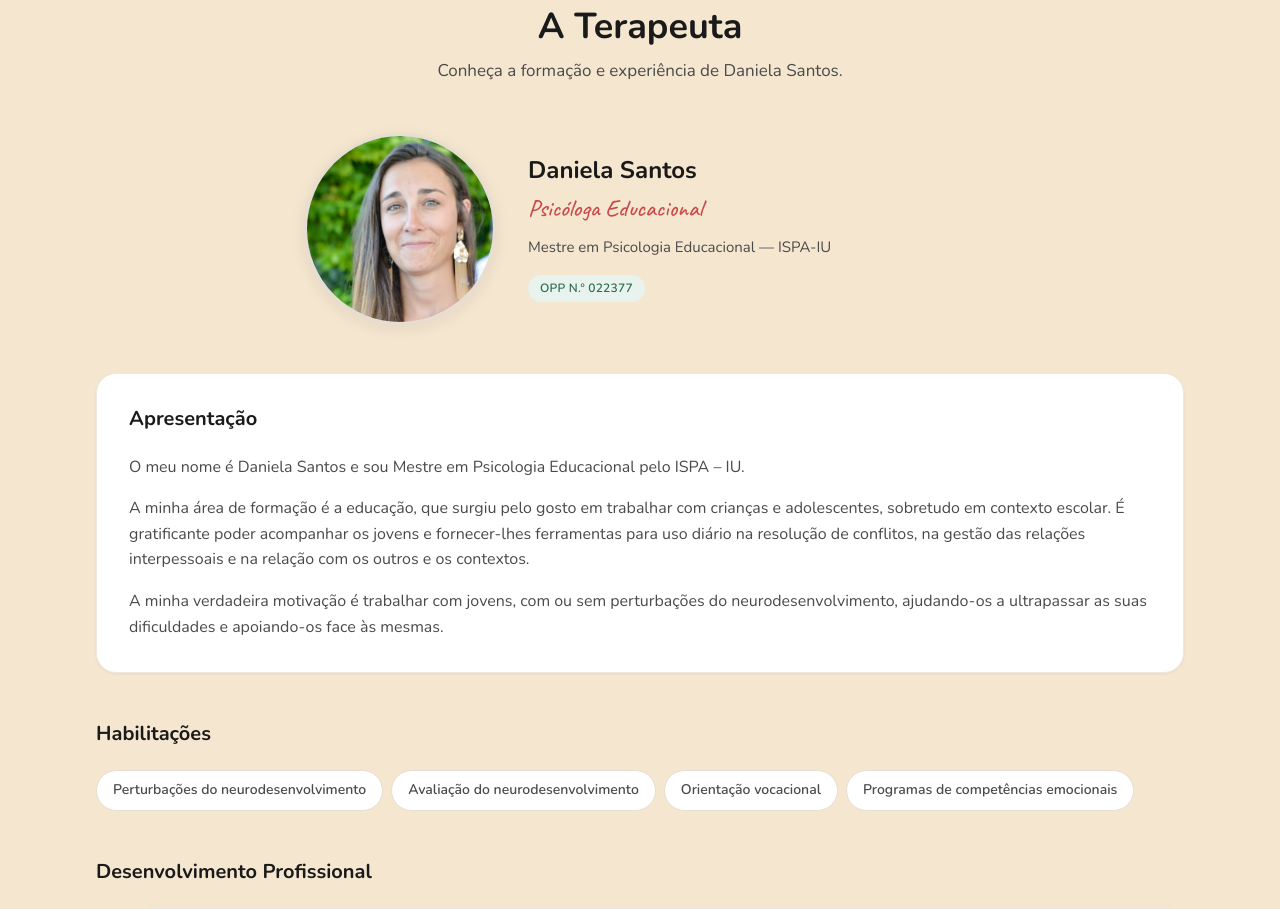
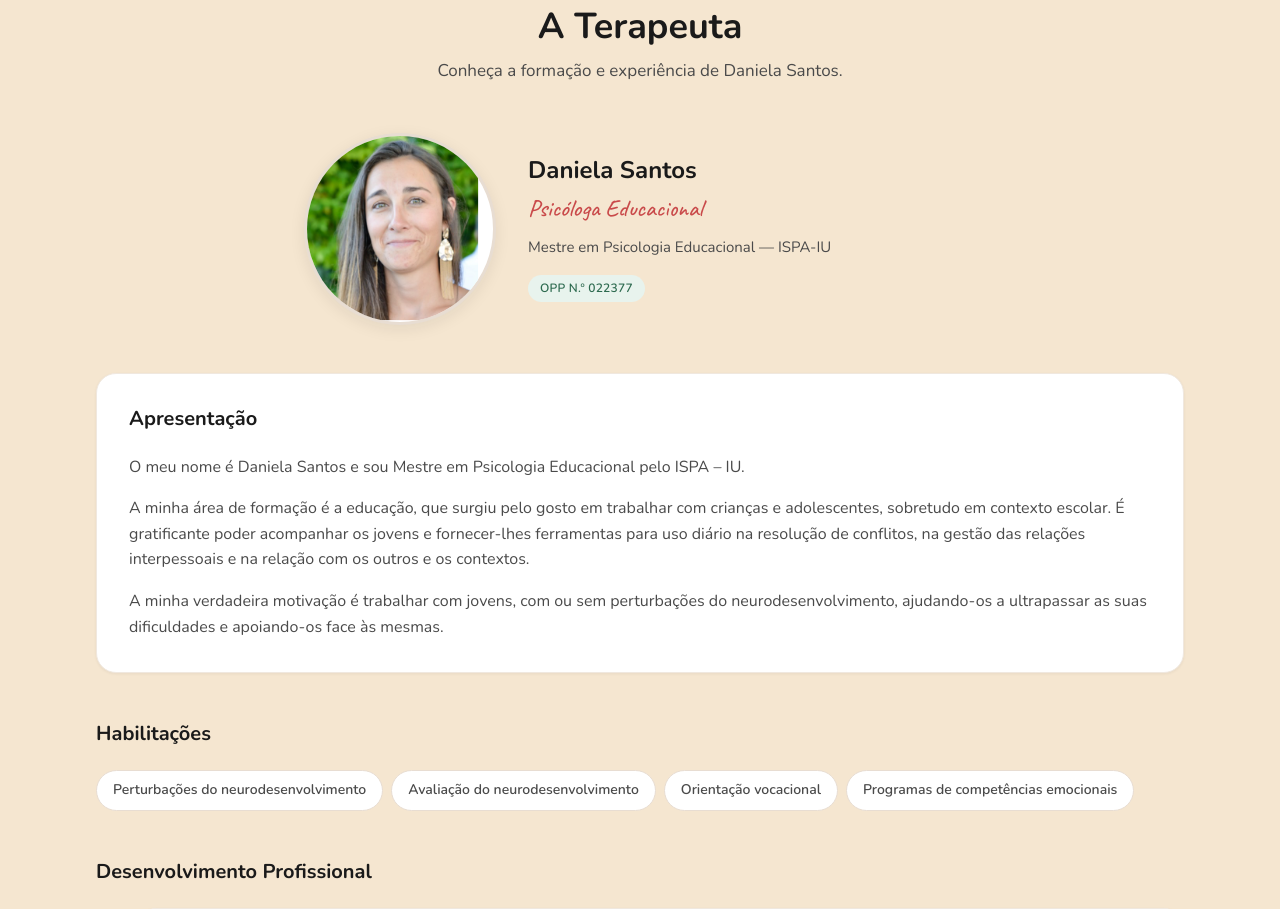
Before and after one commit to Dmoleiro/ds-psi, a React (Vite) app: page / in a window 1280 px wide. Shown: the part 3200-4109 px from the top of the page. Built offline with nearby package versions, Linux system fonts and the light colour scheme.

Commit message:
feat: align photo

```diff
--- a/src/components/sections/TherapistSection.module.css
+++ b/src/components/sections/TherapistSection.module.css
@@ -19,11 +19,12 @@
 }
 
 .photo {
+  display: block;
   width: 100%;
   height: 100%;
   object-fit: cover;
-  object-position: center top;
-  display: block;
+  transform: scale(1) translate3d(-8%, -1%, 0);
+  transform-origin: center center;
 }
 
 .name {
--- a/src/components/sections/TherapistSection.tsx
+++ b/src/components/sections/TherapistSection.tsx
@@ -18,8 +18,8 @@ export function TherapistSection() {
             src={images.therapistPortrait.src}
             alt={images.therapistPortrait.alt}
             className={styles.photo}
-            width={320}
-            height={320}
+            width={478}
+            height={478}
           />
         </div>
 
```
Also changed, not shown: public/images/therapist-daniela-santos.png.
